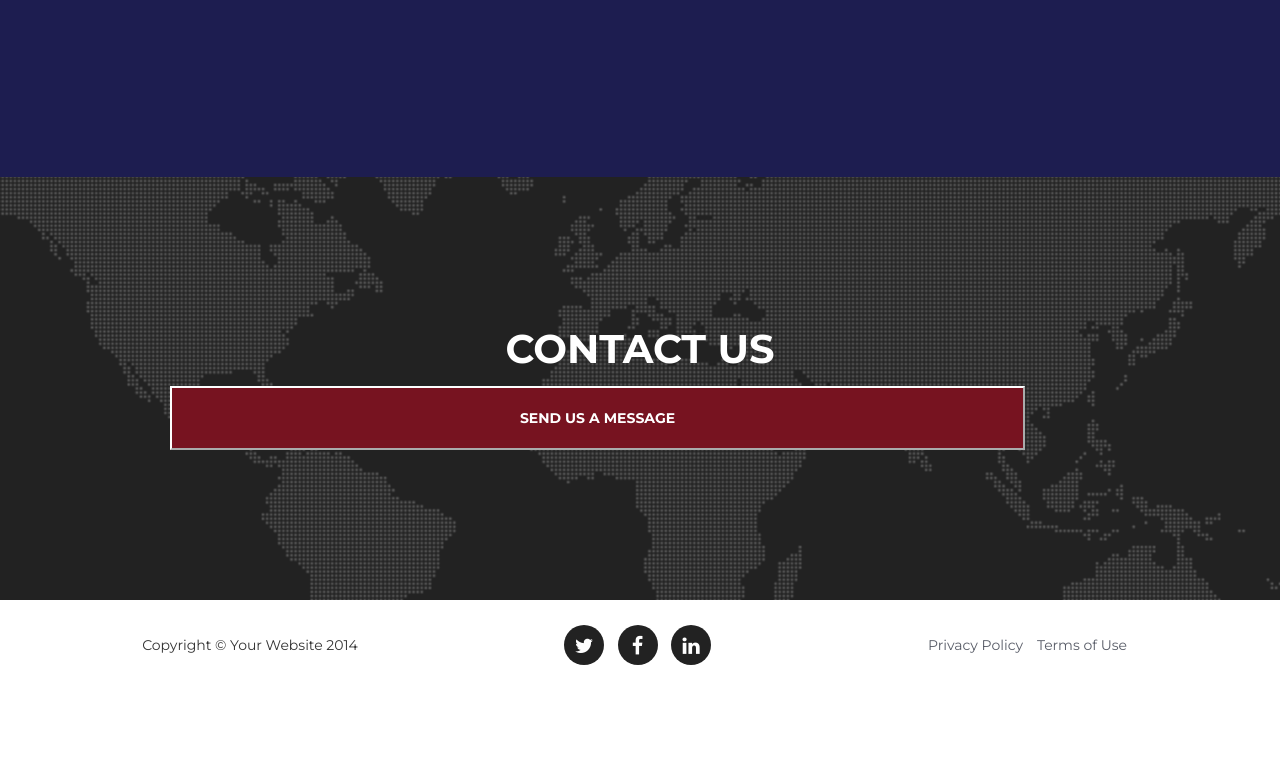
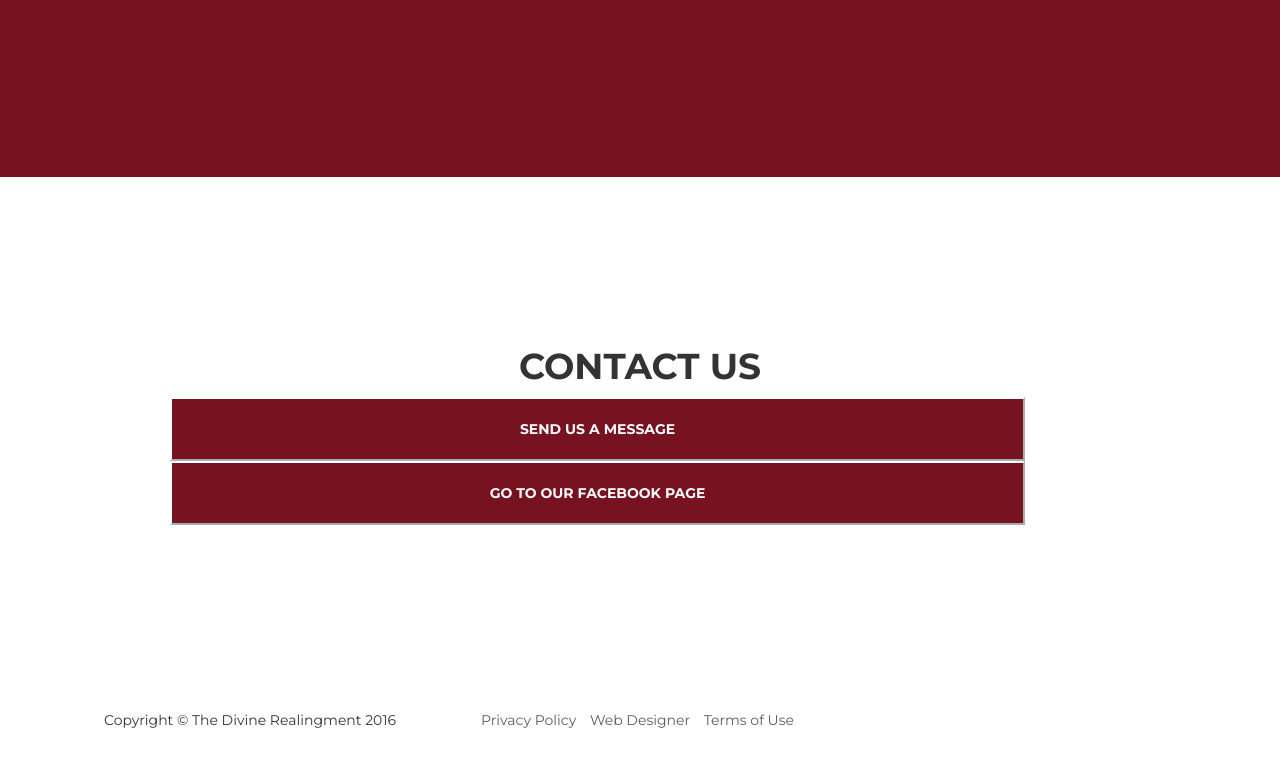
Before and after one commit to natasha014/natasha014.github.io, a plain HTML site: page index.html in a window 1280 px wide. Shown: the part 1976-2741 px from the top of the page. Before the commit the page ends 2666 px from the top, so only its background shows below. Drawn offline with nearby package versions, Linux system fonts and the light colour scheme; a web font is replaced by a local one.

Commit message:
fine tuning

```diff
--- a/css/agency.css
+++ b/css/agency.css
@@ -45,7 +45,7 @@ h1,h2,h3,h4,h5,h6 {
 
 
 .bg-light-gray {
-    background-color: #1D1D50;
+    background-color: #771320;
 }
 
 .bg-darkest-gray {
@@ -127,6 +127,20 @@ input[type=submit] {
     box-sizing: border-box;
 }
 
+input[type=button] {
+   color: #fff;
+    background-color:#771320;
+    border-color: #FDFFFF;
+    font-family: Montserrat,"Helvetica Neue",Helvetica,Arial,sans-serif;
+    text-transform: uppercase;
+    font-weight: 700;
+    width: 75%;
+    padding: 20px 20px;
+    margin-left: 100px;
+    margin- right:100px;
+    box-sizing: border-box;
+}
+
 input[type=reset] {
     width: 100%;
     padding: 12px 20px;
@@ -183,7 +197,7 @@ input[type=reset] {
 .navbar-default .navbar-nav>.active>a {
     border-radius: 0;
     color: #fff;
-    background-color: #1D1D50;
+    background-color: #771320;
 }
 
 /* nav bar colour */
@@ -611,14 +625,13 @@ aside.clients img {
 }
 
 section#contact {
-    background-color: #222;
-    background-image: url(../img/map-image.png);
+    background-color: #FFFFFF;
     background-position: center;
     background-repeat: no-repeat;
 }
 
 section#contact .section-heading {
-    color: #fff;
+    color: inherit;
 }
 
 section#contact .form-group {
--- a/index.html
+++ b/index.html
@@ -60,10 +60,7 @@
                         <a class="page-scroll" href="#services">Services</a>
                     </li>
                     <li>
-                        <a class="page-scroll" href="#portfolio">Portfolio</a>
-                    </li>
-                    <li>
-                        <a class="page-scroll" href="#about">Quiz</a>
+                        <a class="page-scroll" href="#portfolio">Resources</a>
                     </li>
                     <li>
                         <a class="page-scroll" href="#contact">Contact</a>
@@ -185,38 +182,15 @@
         <div class="container">
             <div class="row">
                 <div class="col-lg-12 text-center">
-                    <h2 class="section-heading">Contact Us</h2>
+                    <h1 class="section-heading">Contact Us</h1>
                 </div>
             </div>
             <div class="row">
                 <div class="col-lg-12">
                     <form action="MAILTO:alkajha2004@yahoo.com" method="post" enctype="text/plain">
-                    <!--<form name="sentMessage" id="contactForm" novalidate>
-                        <div class="row">
-                            <div class="col-md-6">
-                                <div class="form-group">
-                                    <input type="text" class="form-control" placeholder="Your Name *" id="name" required data-validation-required-message="Please enter your name.">
-                                    <p class="help-block text-danger"></p>
-                                </div>
-                                <div class="form-group">
-                                    <input type="email" class="form-control" placeholder="Your Email *" id="email" required data-validation-required-message="Please enter your email address.">
-                                    <p class="help-block text-danger"></p>
-                                </div>
-                                <div class="form-group">
-                                    <input type="tel" class="form-control" placeholder="Your Phone *" id="phone" required data-validation-required-message="Please enter your phone number.">
-                                    <p class="help-block text-danger"></p>
-                                </div>
-                            </div>
-                            <div class="col-md-6">
-                                <div class="form-group">
-                                    <textarea class="form-control" placeholder="Your Message *" id="message" required data-validation-required-message="Please enter a message."></textarea>
-                                    <p class="help-block text-danger"></p>
-                                </div>
-                            </div>
-                            <div class="clearfix"></div>
-                            <div class="col-lg-12 text-center">
-                                <div id="success"></div>  -->
+
                                 <input type="submit" value="Send Us A Message">
+                               <input type="button" onclick="location.href='https://www.facebook.com/TheDivineRealignmentAndHealingSpace/';" value="Go to Our Facebook Page" />
                             </div>
                         </div>
                     </form>
@@ -229,21 +203,13 @@
         <div class="container">
             <div class="row">
                 <div class="col-md-4">
-                    <span class="copyright">Copyright &copy; Your Website 2014</span>
-                </div>
-                <div class="col-md-4">
-                    <ul class="list-inline social-buttons">
-                        <li><a href="#"><i class="fa fa-twitter"></i></a>
-                        </li>
-                        <li><a href="#"><i class="fa fa-facebook"></i></a>
-                        </li>
-                        <li><a href="#"><i class="fa fa-linkedin"></i></a>
-                        </li>
-                    </ul>
+                    <span class="copyright">Copyright &copy; The Divine Realingment 2016</span>
                 </div>
                 <div class="col-md-4">
                     <ul class="list-inline quicklinks">
                         <li><a href="#">Privacy Policy</a>
+                        </li>
+                        <li><a href="https://www.linkedin.com/in/natashaumat">Web Designer</a>
                         </li>
                         <li><a href="#">Terms of Use</a>
                         </li>
```
